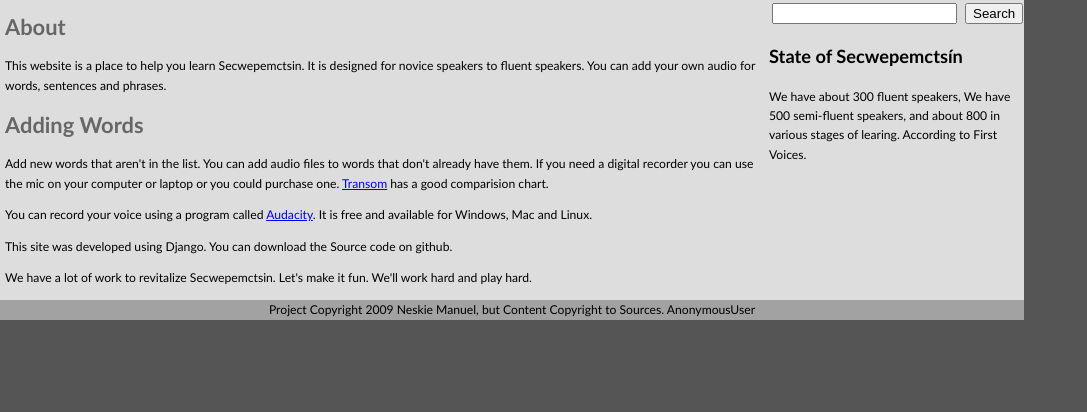
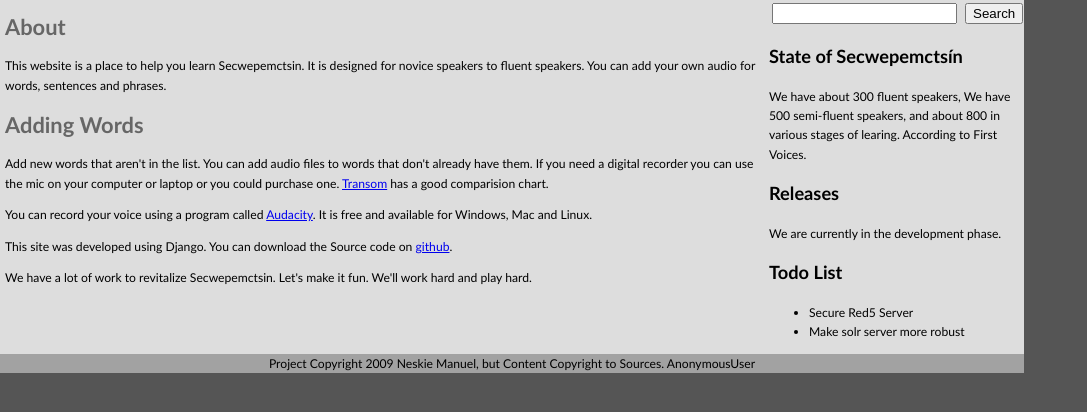
Before and after one commit to neskie/secwepemctsnem, a Django app: template secwepemctsnem/templates/about.html in a window 1280 px wide. Shown: the part 80-492 px from the top of the page, without its empty margins (0-1087 px from the left). Run offline with Django 3.2, Linux system fonts and the light colour scheme; the template is opened without the code that fills it, so the values that code supplies are empty; parts of the project's set-up code (start-up, migrations or seed data) failed here and were passed over.

Commit message:
Added more info in about.html

```diff
--- a/secwepemctsnem/templates/about.html
+++ b/secwepemctsnem/templates/about.html
@@ -8,6 +8,16 @@ We have about 300 fluent speakers,
 We have 500 semi-fluent speakers, and about 800 in various stages of learing.
 According to First Voices.
 </p>
+
+<h2>Releases</h2>
+We are currently in the development phase.
+
+<h2>Todo List</h2>
+<ul>
+	<li>Secure Red5 Server</li>
+	<li>Make solr server more robust</li>
+
+</ul>
 
 {% endblock %}
 
@@ -27,7 +37,7 @@ has a good comparision chart.  </p>
 <p>You can record your voice using a program called <a href="http://audacity.sourceforge.net">Audacity</a>.  It is free and available for Windows, Mac and Linux.</p>
 
 <p> This site was developed using Django. You can download the Source code on
-github.</p>
+<a href="http://github.com/neskie/secwepemctsnem">github</a>.</p>
 
 <p> We have a lot of work to revitalize Secwepemctsin.  Let's make it fun.
 We'll work hard and play hard.  </p>
```
